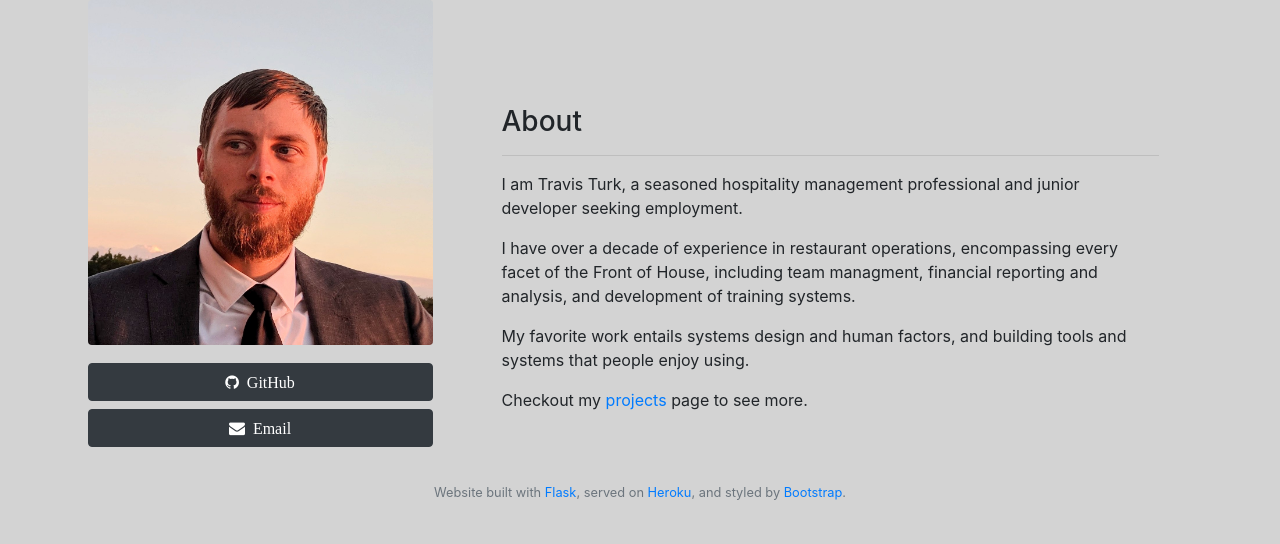
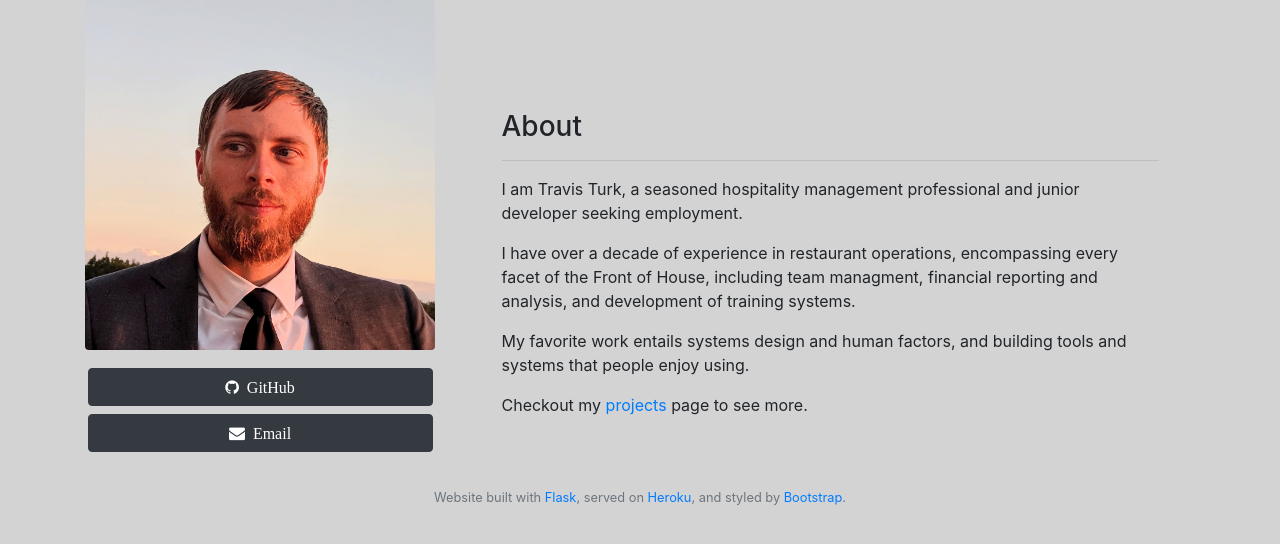
Before and after one commit to Turkosaurus/webpage, a Flask app: page / in a window 1280 px wide. Shown: the part 56-600 px from the top of the page. Run offline with Flask 2, Linux system fonts and the light colour scheme.

Commit message:
bugfix image height, second try

```diff
--- a/templates/index.html
+++ b/templates/index.html
@@ -4,10 +4,8 @@
 <div class="container">
     <div class="row align-items-center">
         <div class="col-md-4 col-sm-6">
-            <div style="padding-right:5%;padding-left:5%;">
-                <div class="row justify-content-center">
-                    <img src="static/headshot.jpg" class="img-fluid rounded" alt="headshot">
-                </div>
+            <div>
+                <img src="static/headshot.jpg" class="img-fluid rounded" alt="headshot">
             </div>
             <div style="padding:5%;">
                 <div class="row justify-content-center">
```
